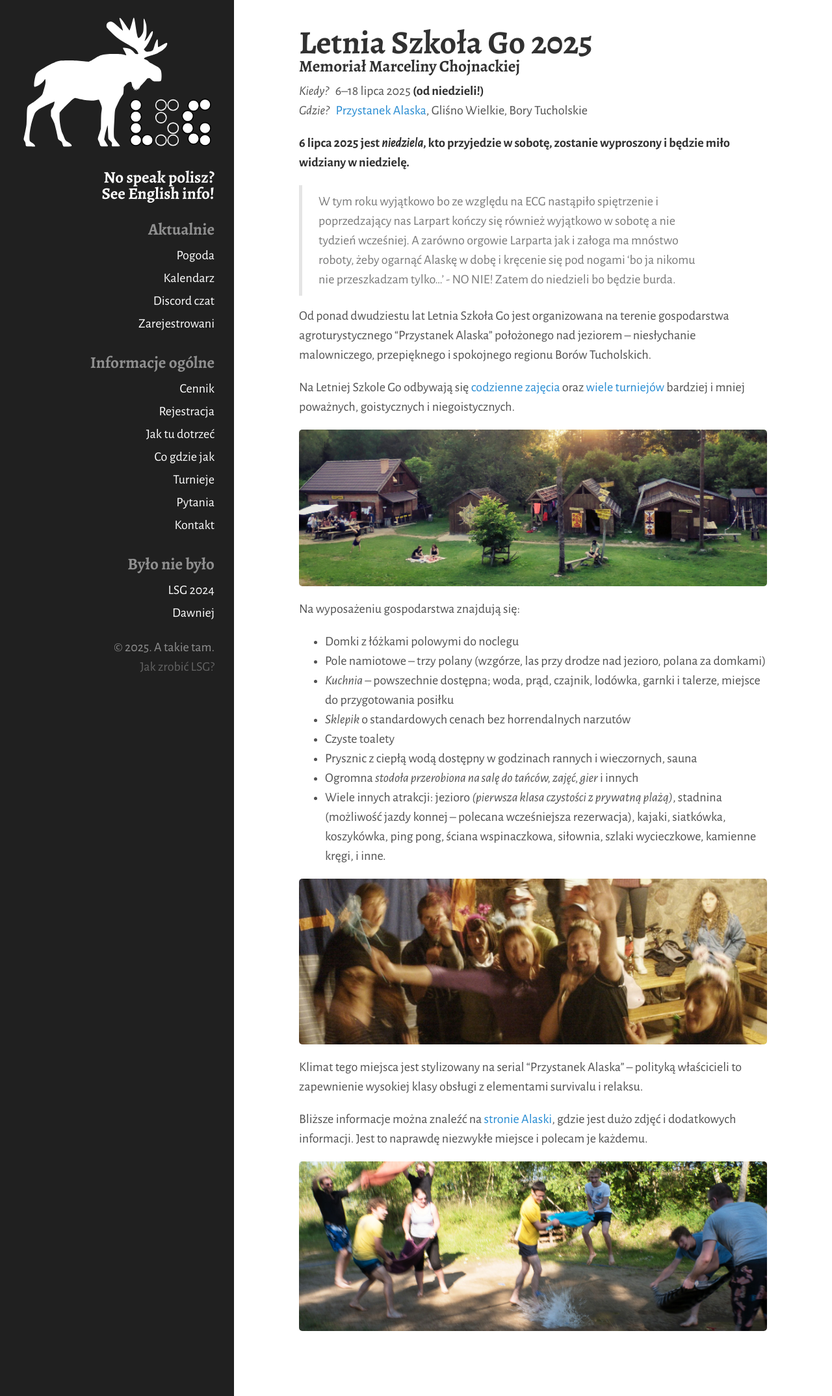
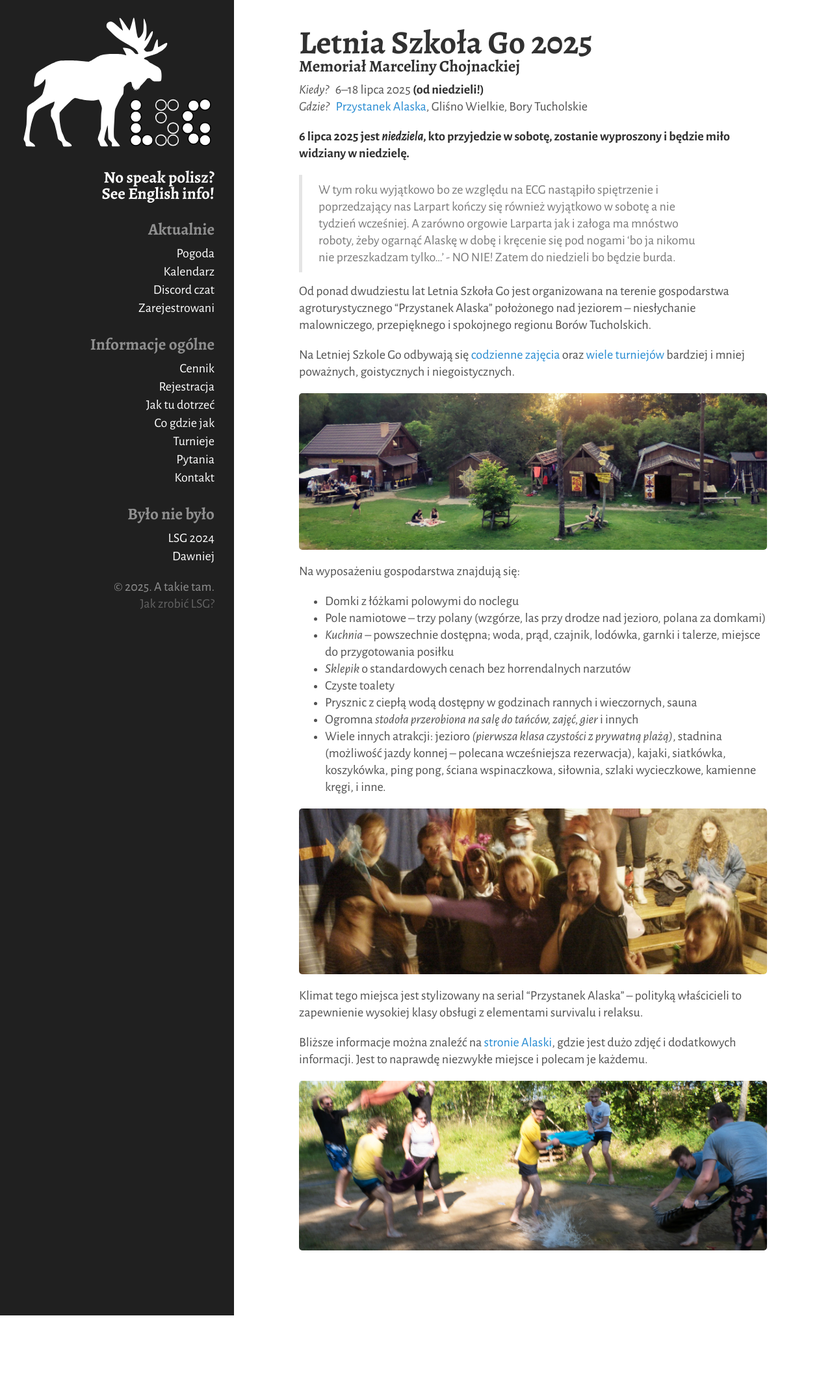
Before and after one commit to tasuki/lsg, a Jekyll site: the page built from _pages/index.md, in a window 1280 px wide. Shown: the whole page at 65% size. Built offline with Jekyll 4.4.1, drawn with Linux system fonts in a browser that asks for light colours; after the commit the page ends 2024 px from its top, so only the background shows below that.

Commit message:
Less line height

```diff
--- a/public/css/lsg.css
+++ b/public/css/lsg.css
@@ -1,5 +1,6 @@
 html {
   font-family: "Alegreya Sans", sans-serif;
+  line-height: 1.3;
 }
 h1, h2, h3, .sidebar h1, .sidebar h2, .sidebar h3 {
   font-family: "Alegreya", serif;
@@ -13,6 +14,7 @@ h1 + h3 { margin-top: 0rem; }
 .sidebar { padding: 20px 10px; }
 .sidebar h3 { margin-top: 1.5rem; }
 .sidebar a.howto { color: rgba(255,255,255,.3); }
+.sidebar-nav-item { line-height: 1.4; }
 .content { padding-top: 2rem; overflow-x: auto; }
 .content > :first-child { margin-top: 0 !important; }
 table { font-variant-numeric: lining-nums tabular-nums; }
```
